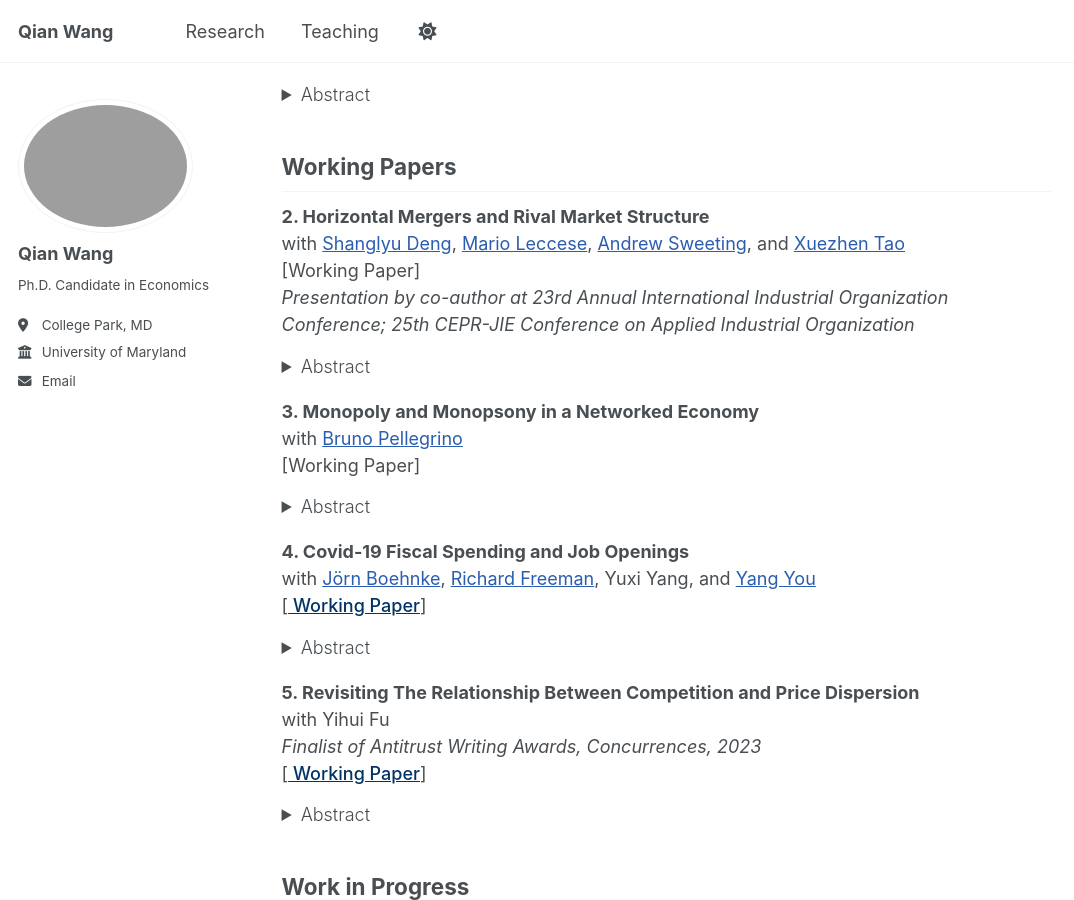
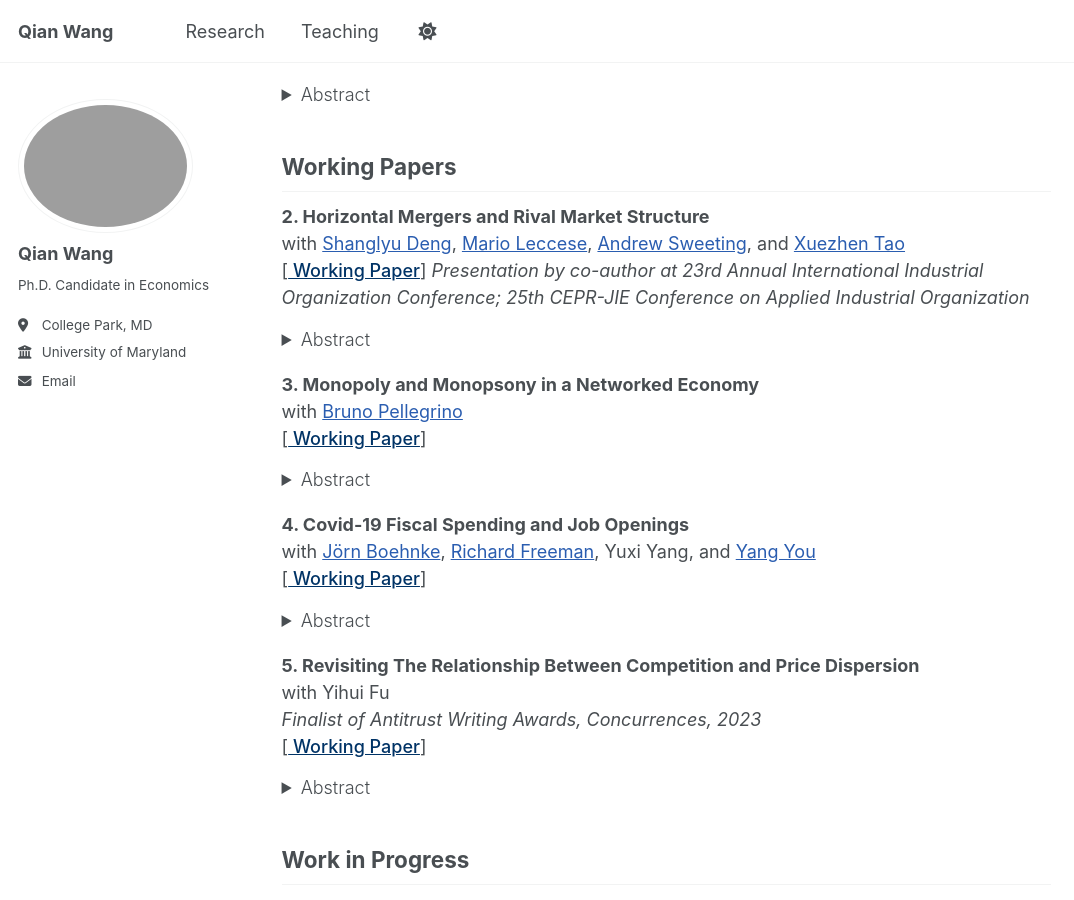
Before and after one commit to qwang819/qwang819.github.io, a Jekyll site: the page built from _pages/about.md, in a window 1280 px wide and 900 px high, scrolled down 487 px. Shown: the whole window, without its empty margins (0-1074 px from the left). Built offline with Jekyll 4.4.1, drawn with Linux system fonts in a browser that asks for light colours; a script that is not in the unit is left out.

Commit message:
Update about.md

```diff
--- a/_pages/about.md
+++ b/_pages/about.md
@@ -32,7 +32,8 @@ Email: <a href="mailto:qwang819@umd.edu">qwang819@umd.edu</a>
 
 **2. Horizontal Mergers and Rival Market Structure**
 with <a href="https://www.shanglyudeng.com/" style="color: #2A5DB0;">Shanglyu Deng</a>, <a href="https://www.marioleccese.com/" style="color: #2A5DB0;">Mario Leccese</a>, <a href="http://www.asweeting.com/" style="color: #2A5DB0;">Andrew Sweeting</a>, and <a href="https://www.xuezhentao.site:8000/" style="color: #2A5DB0;">Xuezhen Tao</a>
-[Working Paper]
+[<a href="https://www.dropbox.com/scl/fi/ekwd7xr9gylqls89li4d3/Horizontal-Mergers-and-Rival-Market-Structure.pdf?rlkey=kqyd9vxr4s9brteqlido5u1gk&st=78phgsl4&dl=0" style="color:#003366; font-weight:550">
+Working Paper</a>]
 *Presentation by co-author at 23rd Annual International Industrial Organization Conference; 25th CEPR-JIE Conference on Applied Industrial Organization*
 <details style="margin-top: -0.5rem; margin-bottom: 1rem;">
   <summary><span style="font-weight:300;">Abstract</span></summary>
@@ -43,7 +44,8 @@ with <a href="https://www.shanglyudeng.com/" style="color: #2A5DB0;">Shanglyu De
 
 **3. Monopoly and Monopsony in a Networked Economy**
 with <a href="https://www.brunopellegrino.com/" style="color: #2A5DB0;">Bruno Pellegrino</a>
-[Working Paper]
+[<a href="https://www.dropbox.com/scl/fi/p66b8dxl4a84ygqxhwjkc/monopoly_monopsony_network.pdf?rlkey=zxs17tirj24mom5yyjrbukje9&st=hig4q0fd&dl=0" style="color:#003366; font-weight:550">
+Working Paper</a>]
 <details style="margin-top: -0.5rem; margin-bottom: 1rem;">
    <summary><span style="font-weight:300;">Abstract</span></summary>
    <p style="text-align: justify;">
```
